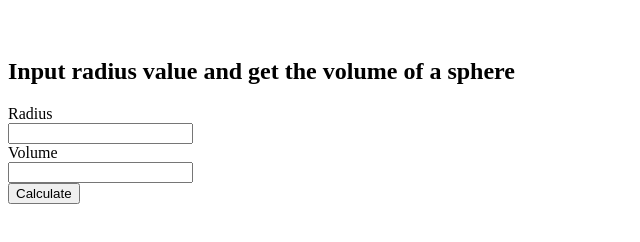
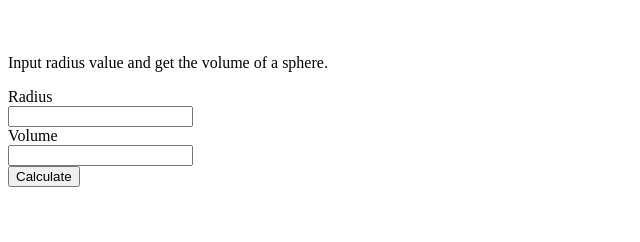
Before and after one commit to acciojob/sphere-vol-Jayasurya016, a website: page main.html in a window 1280 px wide. Shown: the whole page, without its empty margins (0-640 px from the left). Drawn offline with Linux system fonts and the light colour scheme.

Commit message:
created a submission

```diff
--- a/main.html
+++ b/main.html
@@ -10,7 +10,7 @@ label,input{display:block;}
 </head>
 <body>
 	  <div class="container">
-        <h2>Input radius value and get the volume of a sphere</h2>
+        <p>Input radius value and get the volume of a sphere.</p2>
         <form id="sphereForm">
             <label for="radius">Radius</label>
             <input type="text" id="radius" name="radius" inputmode="numeric">
```
